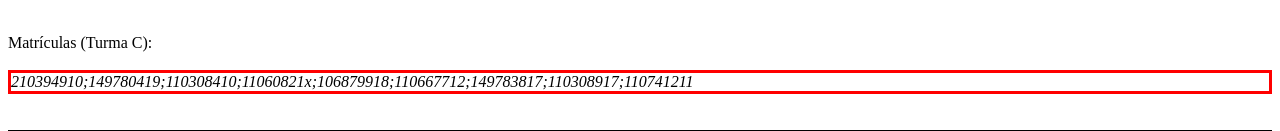
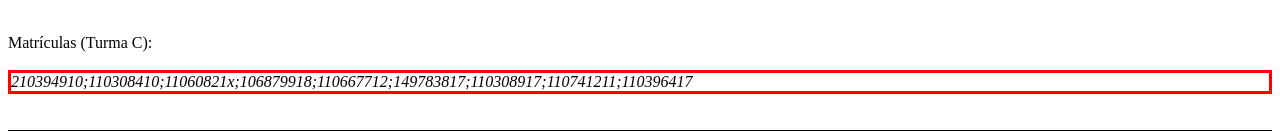
Before and after one commit to orientador/orientador.github.io, a plain HTML site: page nfe_sem_destaque.html in a window 1280 px wide. Shown: the part 931-1062 px from the top of the page. Drawn offline with Linux system fonts and the light colour scheme.

Commit message:
Update nfe_sem_destaque.html

```diff
--- a/nfe_sem_destaque.html
+++ b/nfe_sem_destaque.html
@@ -138,7 +138,7 @@
 </br>
 
 
-     <div class="bordavermelha italico">210394910;149780419;110308410;11060821x;106879918;110667712;149783817;110308917;110741211</div>
+     <div class="bordavermelha italico">210394910;110308410;11060821x;106879918;110667712;149783817;110308917;110741211;110396417</div>
 
 
 
```
